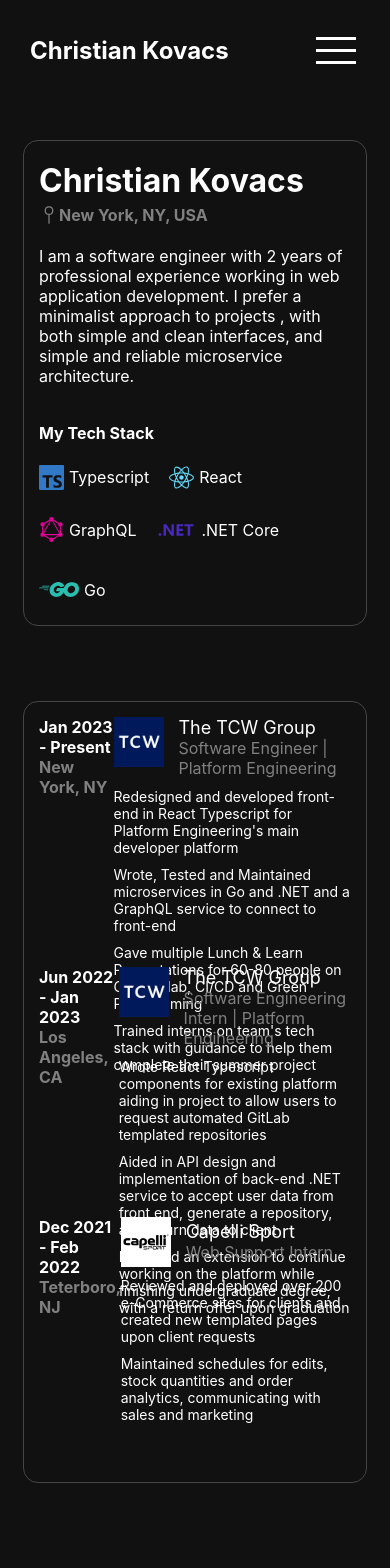
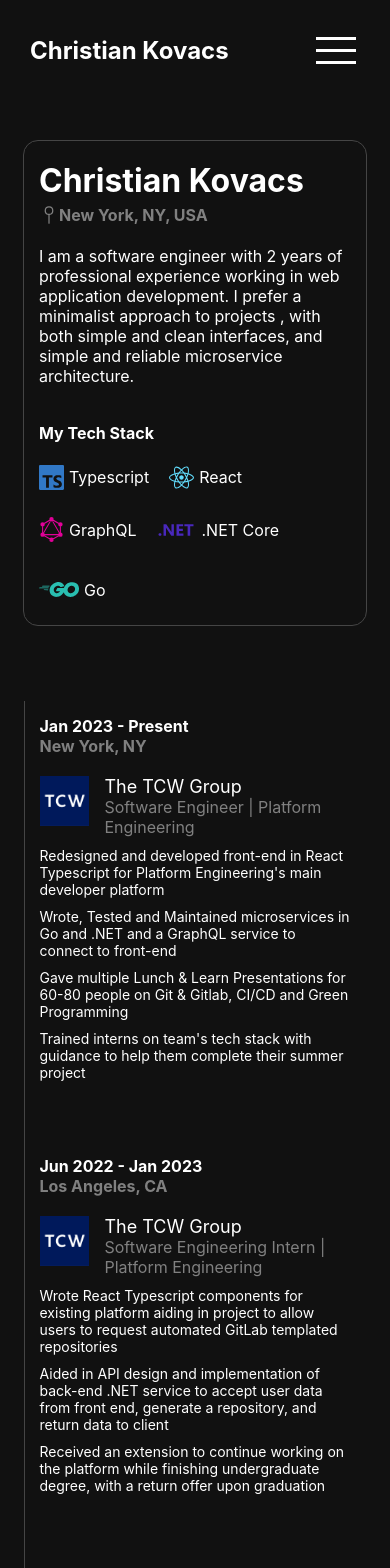
Before and after one commit to ckovacsdev/portfolio, a React (Create React App) app: page / in a window 390 px wide. Shown: the top 1568 px of the page. Built offline with nearby package versions, Linux system fonts and the light colour scheme; the HTML template or start-up script is replaced by a standard one.

Commit message:
more responsiveness

```diff
--- a/src/components/work-history-card/work-history.css
+++ b/src/components/work-history-card/work-history.css
@@ -1,13 +1,15 @@
 .work-history-container{
     width: 750px;
     min-width: 280px;
-    height: auto;
     margin-left: auto;
     margin-right: auto;
-    color: white;
-    border: 1px solid #454545;
+    border-left: 1px solid #454545;
     padding: 15px;
-    border-radius: 15px;
+    height: auto;
+    max-height: auto;
+    display: flex;
+    flex-direction: column;
+    row-gap: 75px;
 }
 
 .work-experience-header{
@@ -16,7 +18,6 @@
 }
 
 .work-history-item{
-    height: 250px;
     display: flex;
     flex-direction: row;
     justify-content: space-between;
@@ -96,7 +97,7 @@
         margin: none;
     }
 
-    /* .work-history-item{
+    .work-history-item{
         display: flex;
         flex-direction: column;
         row-gap: 20px;
@@ -108,5 +109,5 @@
     }
     .work-history-job-description{
         width: auto;
-    } */
+    }
 }
--- a/src/components/work-history-card/work-history.tsx
+++ b/src/components/work-history-card/work-history.tsx
@@ -5,7 +5,6 @@ import './work-history.css';
 export const WorkHistory = () => {
     return(
         <div className='work-history-container'>
-            <div>
                 <div className='work-history-item'>
 
                     <div className='work-history-left-content'>
@@ -95,7 +94,6 @@ export const WorkHistory = () => {
                         </div>
                     </div>
                 </div>
-            </div>
         </div>
 
     )
```
